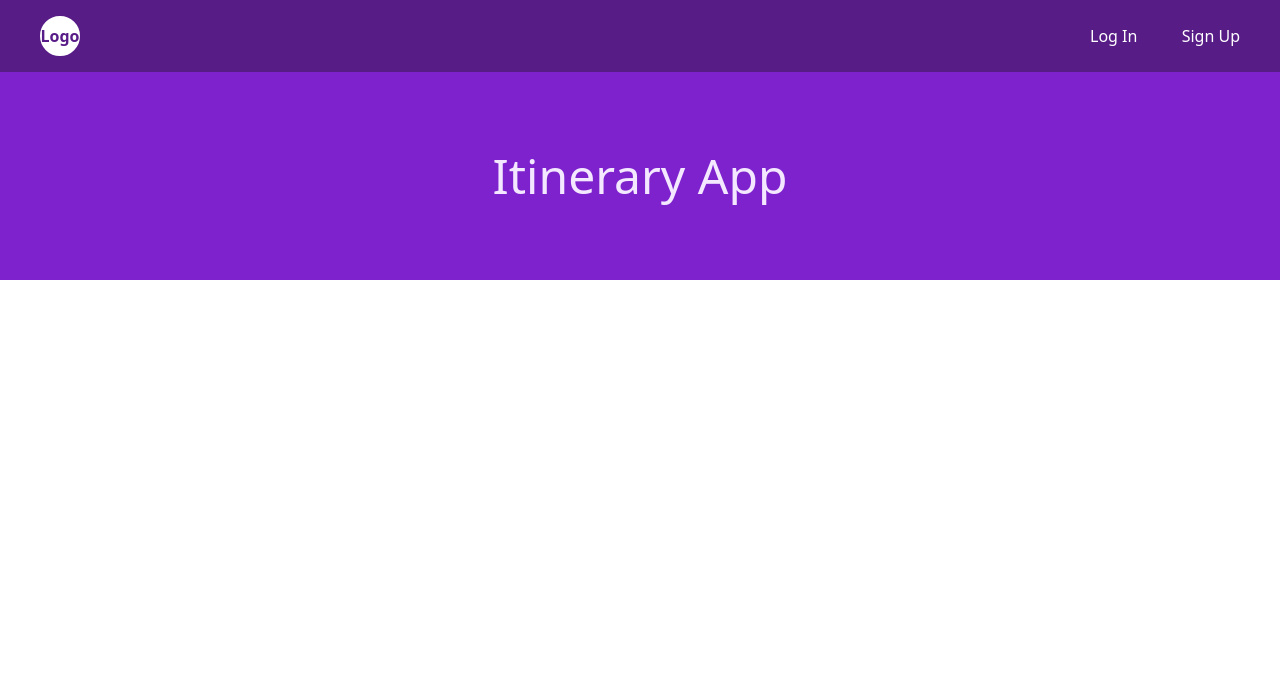
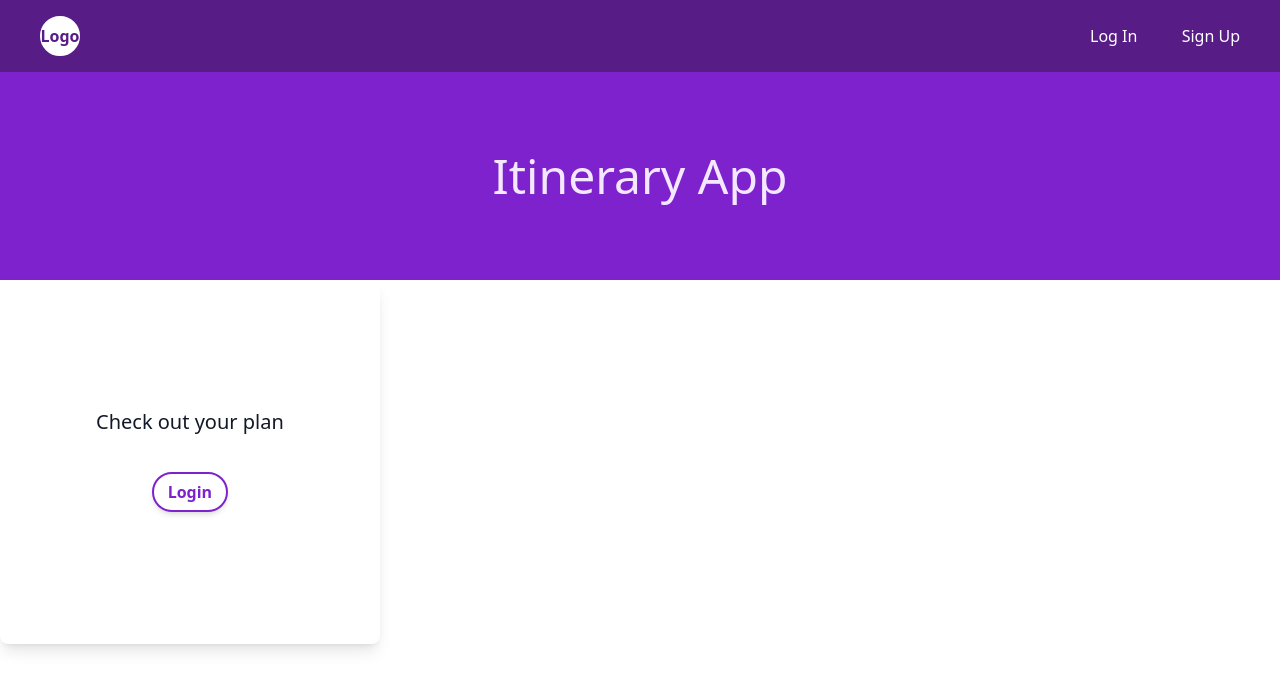
Before and after one commit to MK-Codecademy/itinerary-app, a React (Create React App) app: page / in a window 1280 px wide. Shown: the top 690 px of the page. Built offline with nearby package versions, Linux system fonts and the light colour scheme.

Commit message:
reusable card component

```diff
--- a/src/App.tsx
+++ b/src/App.tsx
@@ -1,12 +1,14 @@
 import React from "react";
 import Hero from "./components/Hero";
-import Navbar from "./components/Navbar"
+import Card from "./components/Card";
+import Navbar from "./components/Navbar";
 
 function App() {
   return (
     <div>
       <Navbar />
       <Hero />
+      <Card title="Check out your plan" buttonText="Login" />
     </div>
   );
 }
--- /dev/null
+++ b/src/components/Card.tsx
@@ -0,0 +1,21 @@
+import Button from "./Button";
+
+interface CardProps {
+  title: string;
+  buttonText: string;
+}
+
+const Card = ({ title, buttonText }: CardProps) => {
+  return (
+    <div className="flex">
+      <div className="block rounded-lg shadow-lg bg-white">
+        <div className="my-32 mx-24 text-center">
+          <h2 className="text-gray-900 text-xl font-medium mb-8">{title}</h2>
+          <Button text={buttonText} color="purple" />
+        </div>
+      </div>
+    </div>
+  );
+};
+
+export default Card;
```
